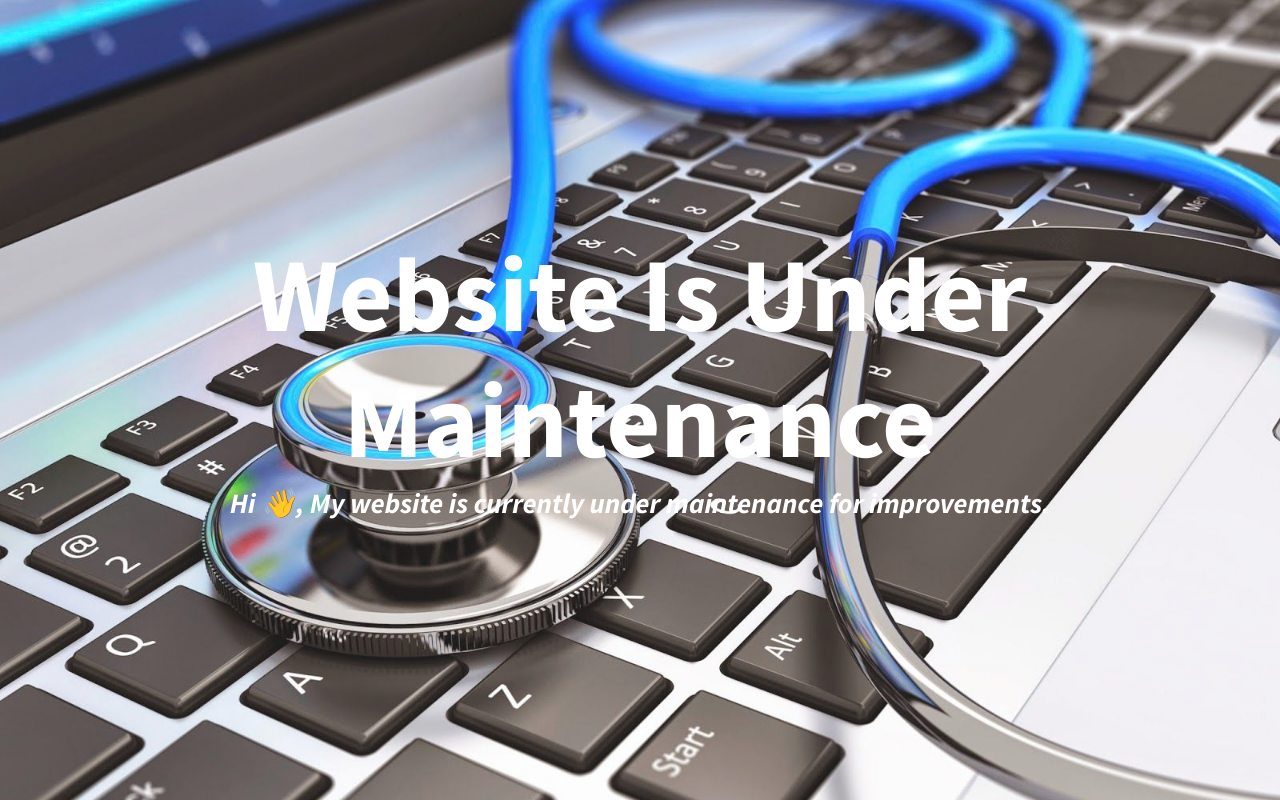
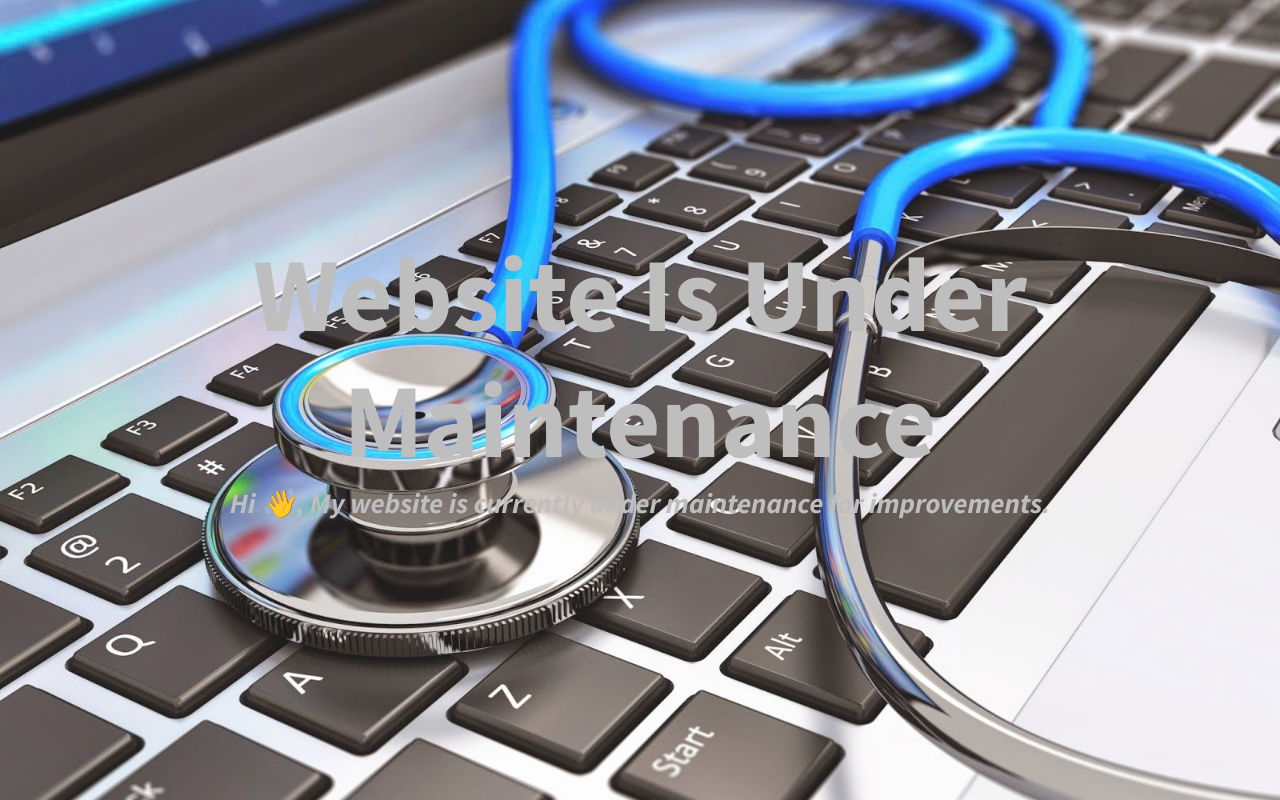
Before and after one commit to mohamedtarib/mohamedtarib.github.io, a plain HTML site: page index.html in a window 1280 px wide. Drawn offline with nearby package versions, Linux system fonts and the light colour scheme.

Commit message:
Update index.html

```diff
--- a/index.html
+++ b/index.html
@@ -20,7 +20,7 @@
     <body id="page-top">
 
         <!-- Header-->
-        <header class="masthead d-flex align-items-center" style="color: white;">
+        <header class="masthead d-flex align-items-center" style="color: rgb(190, 190, 190);">
             <div class="container px-4 px-lg-5 text-center">
                 <h1 class="mb-1" style="font-size: 105px;">Website Is Under Maintenance</h1>
                 <h3 class="mb-5"><em>Hi 👋, My website is currently under maintenance for improvements.</em></h3>
```
